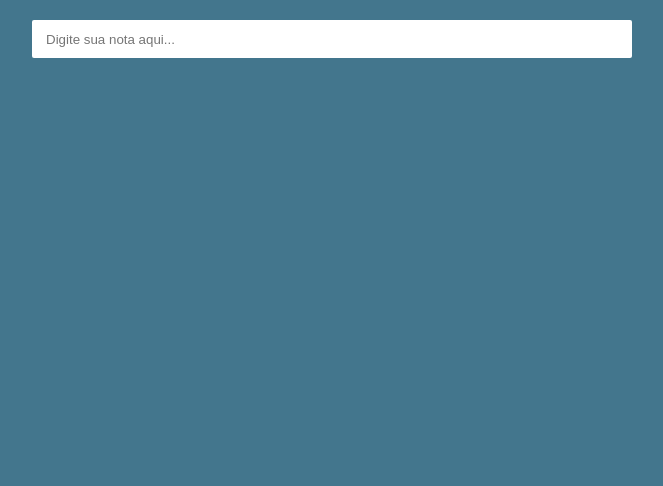
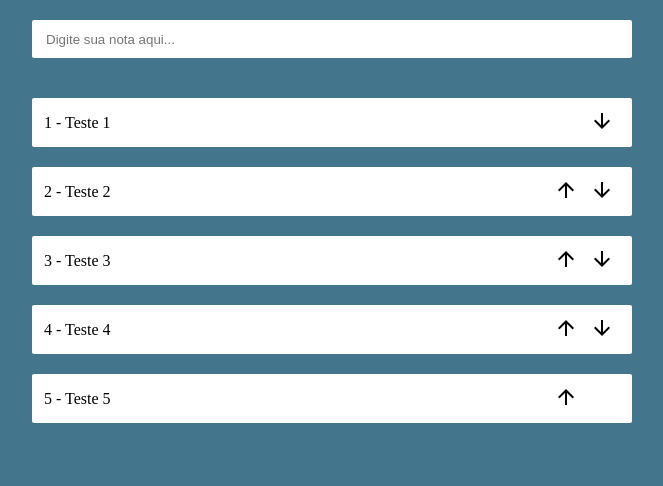
Before and after one commit to izabellaassad/cadastro-de-notas-react, a React app: page / in a window 1280 px wide. Shown: the whole page, without its empty margins (308-971 px from the left). Built offline with nearby package versions, Linux system fonts and the light colour scheme.

Commit message:
Inversão das Notas

```diff
--- a/components/App.js
+++ b/components/App.js
@@ -1,13 +1,21 @@
 import React from "react";
 import NoteList from "./NoteList";
 import NewNote from "./NewNote";
+
 
 
 export default class App extends React.Component {
     constructor() {
         super();
         this.state = {
-            notes: [],
+            notes: [
+                { id: 1, text: "Teste 1" },
+                { id: 2, text: "Teste 2" },
+                { id: 3, text: "Teste 3" },
+                { id: 4, text: "Teste 4" },
+                { id: 5, text: "Teste 5" },
+
+            ],
 
         };
     }
@@ -20,11 +28,45 @@ export default class App extends React.Component {
         });
     };
 
+    handleMove(direction, id) {
+        const newNotes = [...this.state.notes]
+        // let aux;
+        newNotes.slice(id)
+        const removeNotes = newNotes.splice(id, 1)[0];
+        console.log(removeNotes)
+
+
+
+
+        if (direction === "up") {
+
+            // aux = newNotes[id - 1]
+            // newNotes[id - 1] = newNotes[id]
+            // newNotes[id] = aux;
+            newNotes.splice(id - 1, 0, removeNotes);
+
+        }
+        else {
+            newNotes.splice(id + 1, 0, removeNotes);
+
+            // aux = newNotes[id + 1]
+            // newNotes[id + 1] = newNotes[id]
+            // newNotes[id] = aux;
+        }
+        this.setState({
+            notes: newNotes
+
+
+        })
+
+
+    }
+
     render() {
         return (
             <div className="container">
                 <NewNote notes={this.state.notes} onAddNote={e => this.handleAddNote(e)} />
-                <NoteList notes={this.state.notes} />
+                {<NoteList notes={this.state.notes} onMove={this.handleMove.bind(this)} />}
             </div>
         );
     }
--- a/components/NoteList.js
+++ b/components/NoteList.js
@@ -1,9 +1,33 @@
 import React from "react";
+import classNames from "classnames";
 
-const NoteList = ({ notes }) => (
+
+const NoteList = ({ notes, onMove }) => (
     <div className="note-list">
         {notes.map((note, id) => (
-            <div key={id} className="note">{note}</div>
+            <div key={note.id} className="note">
+                <span className="note_text">{`${note.id} - ${note.text}`}</span>
+                <button className={classNames("button", {
+                    "hidden": id === 0
+                })}
+                    onClick={() => {
+                        onMove("up", id);
+                    }}>
+                    <i className="material-icons">arrow_upward</i></button>
+
+                <button className={classNames("button", {
+                    "hidden": id === notes.length - 1
+                })}
+                    onClick={() => {
+                        onMove("down", id);
+                    }}>
+                    <i className="material-icons">arrow_downward</i>
+                </button>
+
+
+            </div>
+
+
         ))}
     </div>
 );
--- a/index.css
+++ b/index.css
@@ -30,9 +30,24 @@ body {
 }
 
 .note {
+  display: flex;
+  align-items: center;
   margin-bottom: 20px;
   background-color: #fff;
   padding: 10px 12px;
   border-radius: 2px;
 
 }
+
+.note_text{
+  flex: 1;
+}
+.note button{
+  background-color: transparent;
+  border: 0;
+
+}
+
+.hidden {
+  visibility: hidden;
+}
--- a/index.html
+++ b/index.html
@@ -1,5 +1,9 @@
 <!DOCTYPE html>
 <html lang="en">
+
+<head>
+    <link href="https://fonts.googleapis.com/icon?family=Material+Icons" rel="stylesheet">
+</head>
 
 <body>
     <div id="root"></div>
--- a/package.json
+++ b/package.json
@@ -17,6 +17,7 @@
   },
   "homepage": "https://github.com/izabellaassad/myapp#readme",
   "dependencies": {
+    "classnames": "^2.2.6",
     "react": "^16.12.0",
     "react-dom": "^16.12.0"
   },
```
Also changed, not shown: dist/index.html, 5 other files.
